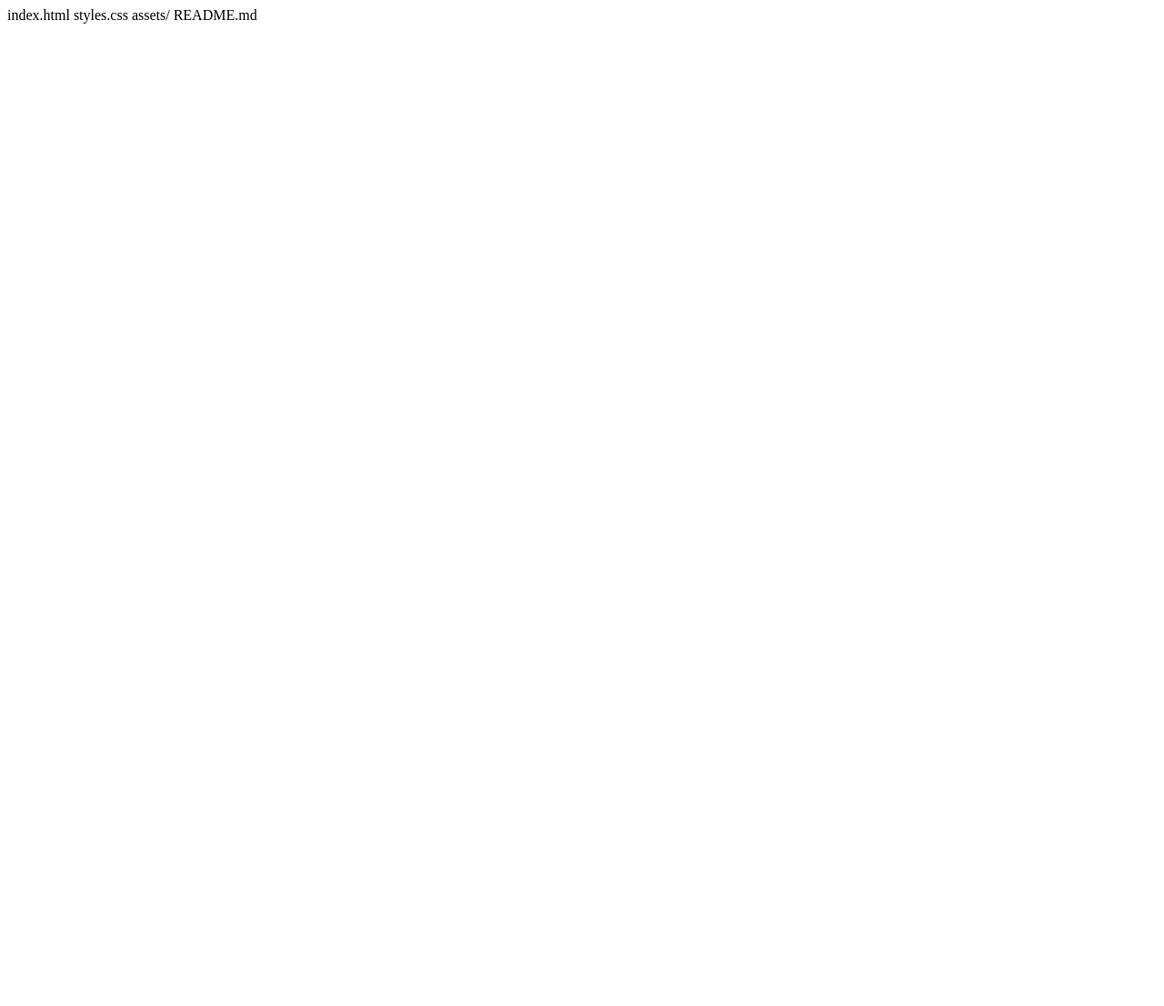
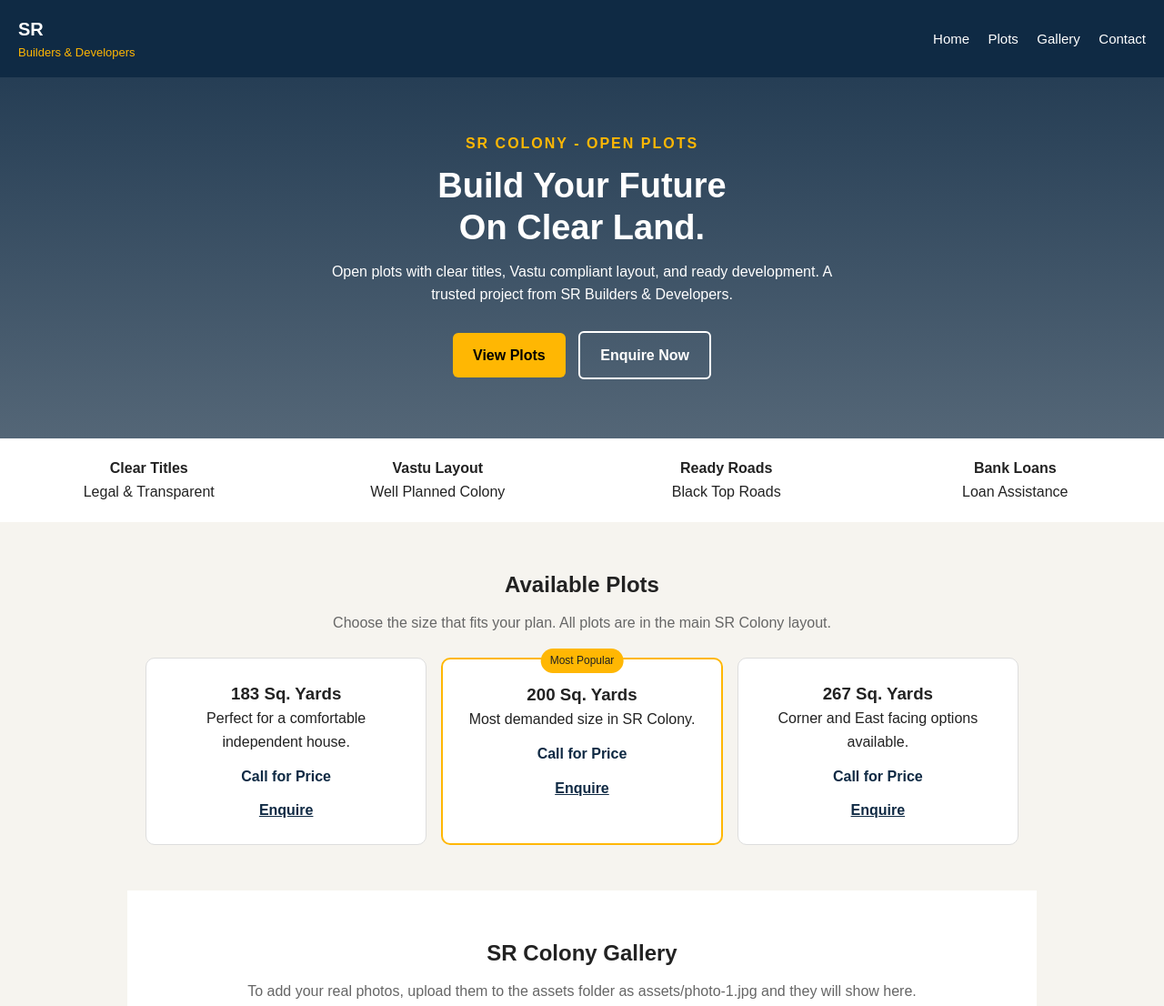
Before and after one commit to balanandu2011-design/sr-builders-website, a plain HTML site: page index.html in a window 1280 px wide. Shown: the top 1106 px of the page at 91% size. Before the commit the page ends 800 px from the top, so only its background shows below. Drawn offline with Linux system fonts and the light colour scheme.

Commit message:
Add initial HTML structure forUpdated SR Builders website SR Colony website

```diff
--- a/index.html
+++ b/index.html
@@ -1,4 +1,93 @@
-index.html
-styles.css
-assets/
-README.md
+<!DOCTYPE html>
+<html lang="en">
+<head>
+<meta charset="UTF-8">
+<meta name="viewport" content="width=device-width, initial-scale=1.0">
+<title>SR Builders & Developers | SR Colony - Open Plots</title>
+<link rel="stylesheet" href="styles.css">
+</head>
+<body>
+
+<header class="topbar">
+  <div class="logo">SR <span>Builders & Developers</span></div>
+  <nav>
+    <a href="#home">Home</a>
+    <a href="#plots">Plots</a>
+    <a href="#gallery">Gallery</a>
+    <a href="#contact">Contact</a>
+  </nav>
+</header>
+
+<section class="hero" id="home">
+  <p class="tag">SR COLONY - OPEN PLOTS</p>
+  <h1>Build Your Future<br>On Clear Land.</h1>
+  <p>Open plots with clear titles, Vastu compliant layout, and ready development. A trusted project from SR Builders & Developers.</p>
+  <div class="buttons">
+    <a class="btn" href="#plots">View Plots</a>
+    <a class="btn outline" href="#contact">Enquire Now</a>
+  </div>
+</section>
+
+<section class="strip">
+  <div><b>Clear Titles</b><p>Legal & Transparent</p></div>
+  <div><b>Vastu Layout</b><p>Well Planned Colony</p></div>
+  <div><b>Ready Roads</b><p>Black Top Roads</p></div>
+  <div><b>Bank Loans</b><p>Loan Assistance</p></div>
+</section>
+
+<section class="section" id="plots">
+  <h2>Available Plots</h2>
+  <p class="sub">Choose the size that fits your plan. All plots are in the main SR Colony layout.</p>
+  <div class="cards">
+    <div class="card">
+      <h3>183 Sq. Yards</h3>
+      <p>Perfect for a comfortable independent house.</p>
+      <p class="price">Call for Price</p>
+      <a href="#contact">Enquire</a>
+    </div>
+    <div class="card highlight">
+      <span class="badge">Most Popular</span>
+      <h3>200 Sq. Yards</h3>
+      <p>Most demanded size in SR Colony.</p>
+      <p class="price">Call for Price</p>
+      <a href="#contact">Enquire</a>
+    </div>
+    <div class="card">
+      <h3>267 Sq. Yards</h3>
+      <p>Corner and East facing options available.</p>
+      <p class="price">Call for Price</p>
+      <a href="#contact">Enquire</a>
+    </div>
+  </div>
+</section>
+
+<section class="section light" id="gallery">
+  <h2>SR Colony Gallery</h2>
+  <p class="sub">To add your real photos, upload them to the assets folder as assets/photo-1.jpg and they will show here.</p>
+  <div class="gallery">
+    <img src="assets/photo-1.jpg" alt="SR Colony Site Photo 1" onerror="this.style.display='none'">
+    <img src="assets/photo-2.jpg" alt="SR Colony Site Photo 2" onerror="this.style.display='none'">
+    <img src="assets/photo-3.jpg" alt="SR Colony Site Photo 3" onerror="this.style.display='none'">
+    <div class="photo-box">Site Photos Coming Soon<br>Add images in assets folder</div>
+  </div>
+</section>
+
+<section class="section" id="contact">
+  <h2>Visit The Site Today</h2>
+  <p class="sub">Free site visit. Call or WhatsApp us and we will share location and layout.</p>
+  <div class="contact-box">
+    <p><b>Project:</b> SR Colony</p>
+    <p><b>By:</b> SR Builders & Developers</p>
+    <p><b>Phone / WhatsApp:</b> [ADD YOUR NUMBER HERE]</p>
+    <p><b>Location:</b> [ADD YOUR LOCATION HERE]</p>
+    <a class="btn" href="#">Call Now</a>
+    <a class="btn outline" href="#">WhatsApp Us</a>
+  </div>
+</section>
+
+<footer>
+  <p>© 2026 SR Builders & Developers - SR Colony. All Rights Reserved.</p>
+</footer>
+
+</body>
+</html>
```
